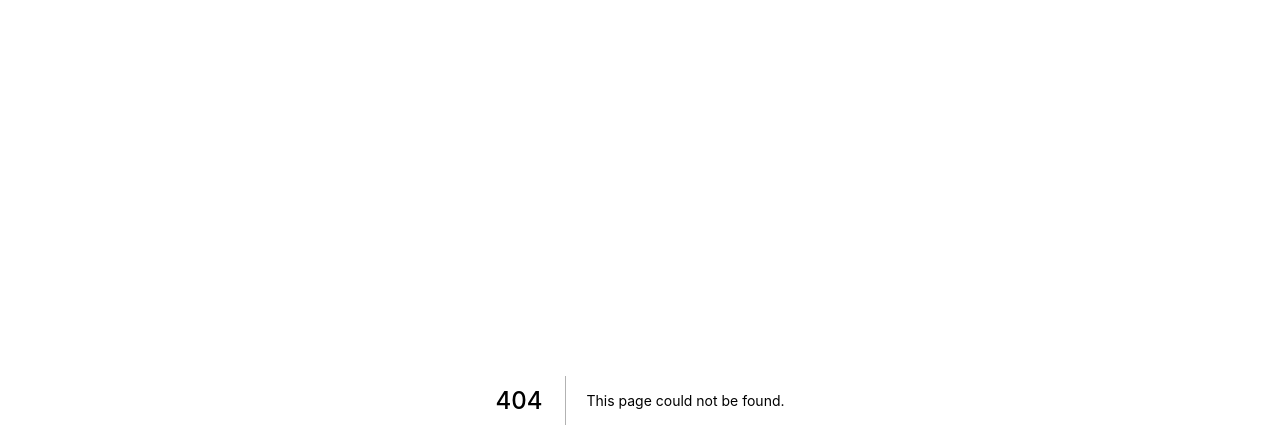
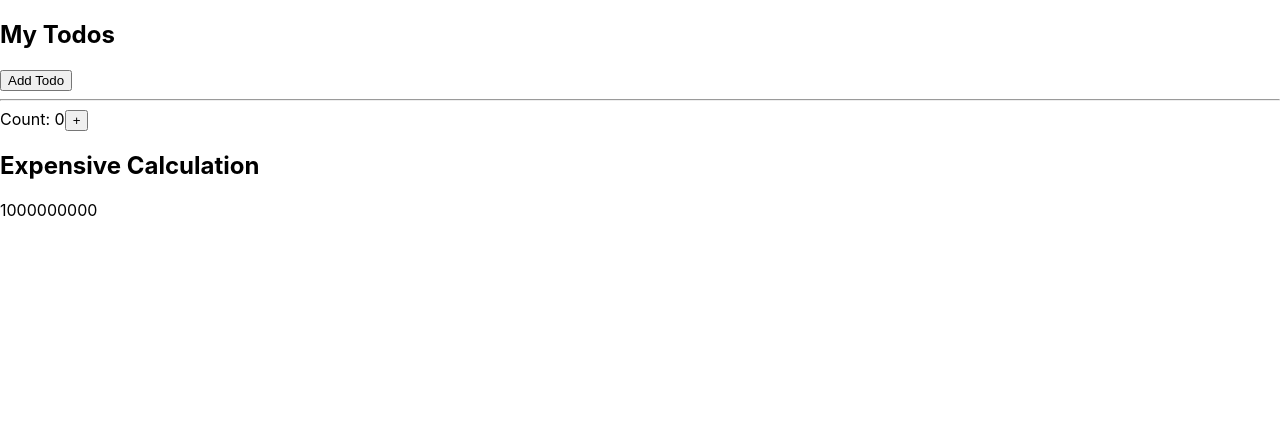
Before and after one commit to CJohnSnow/nextjs-blog, a Next.js app: page /todoList in a window 1280 px wide. Before the commit this address had no page. Shown: the top 448 px of the page. Built offline with nearby package versions, Linux system fonts and the light colour scheme.

Commit message:
inital project

```diff
--- a/next.config.js
+++ b/next.config.js
@@ -1,6 +1,12 @@
 /** @type {import('next').NextConfig} */
 const nextConfig = {
   reactStrictMode: true,
+
+  exportPathMap: function () {
+    return {
+      "/": { page: "/" },
+    };
+  },
 }
 
 module.exports = nextConfig
--- a/package.json
+++ b/package.json
@@ -4,6 +4,7 @@
   "private": true,
   "scripts": {
     "dev": "next dev",
+    "export": "next export",
     "build": "next build",
     "start": "next start",
     "lint": "next lint"
--- a/pages/index.tsx
+++ b/pages/index.tsx
@@ -2,6 +2,7 @@ import type { NextPage } from 'next'
 import Head from 'next/head'
 import Image from 'next/image'
 import styles from '../styles/Home.module.css'
+import User from './user'
 
 const Home: NextPage = () => {
   return (
@@ -50,6 +51,7 @@ const Home: NextPage = () => {
               Instantly deploy your Next.js site to a public URL with Vercel.
             </p>
           </a>
+          <User />
         </div>
       </main>
 
--- /dev/null
+++ b/pages/todoList.tsx
@@ -0,0 +1,47 @@
+import type { NextPage } from 'next'
+import { useState, useMemo } from "react";
+
+const TodoList: NextPage = () => {
+  const [count, setCount] = useState(0);
+  const [todos, setTodos] = useState<string[]>([]);
+  // useMemo
+  const calculation = useMemo(() => expensiveCalculation(count), [count]);
+  // don't use useMemo
+  // const calculation = expensiveCalculation(count);
+
+  const increment = () => {
+    setCount((c) => c + 1);
+  };
+  const addTodo = () => {
+    setTodos((t) => [...t, "New Todo"]);
+  };
+
+  return (
+    <div>
+      <div>
+        <h2>My Todos</h2>
+        {todos.map((todo, index) => {
+          return <p key={index}>{todo}</p>;
+        })}
+        <button onClick={addTodo}>Add Todo</button>
+      </div>
+      <hr />
+      <div>
+        Count: {count}
+        <button onClick={increment}>+</button>
+        <h2>Expensive Calculation</h2>
+        {calculation}
+      </div>
+    </div>
+  );
+};
+
+const expensiveCalculation = (num: number) => {
+  console.log("Calculating...");
+  for (let i = 0; i < 1000000000; i++) {
+    num += 1;
+  }
+  return num;
+};
+
+export default TodoList;
```
Also changed, not shown: pages/user.tsx (added, +23 -0 lines).
